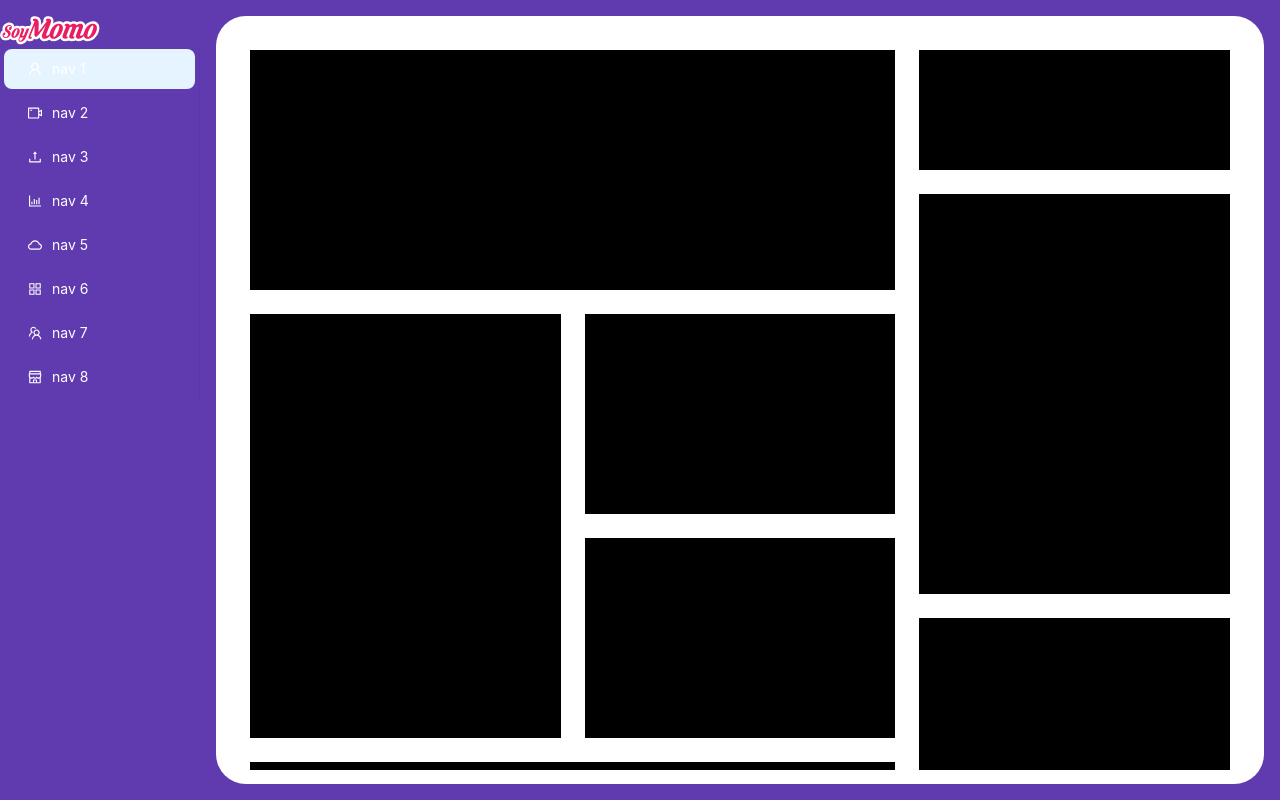
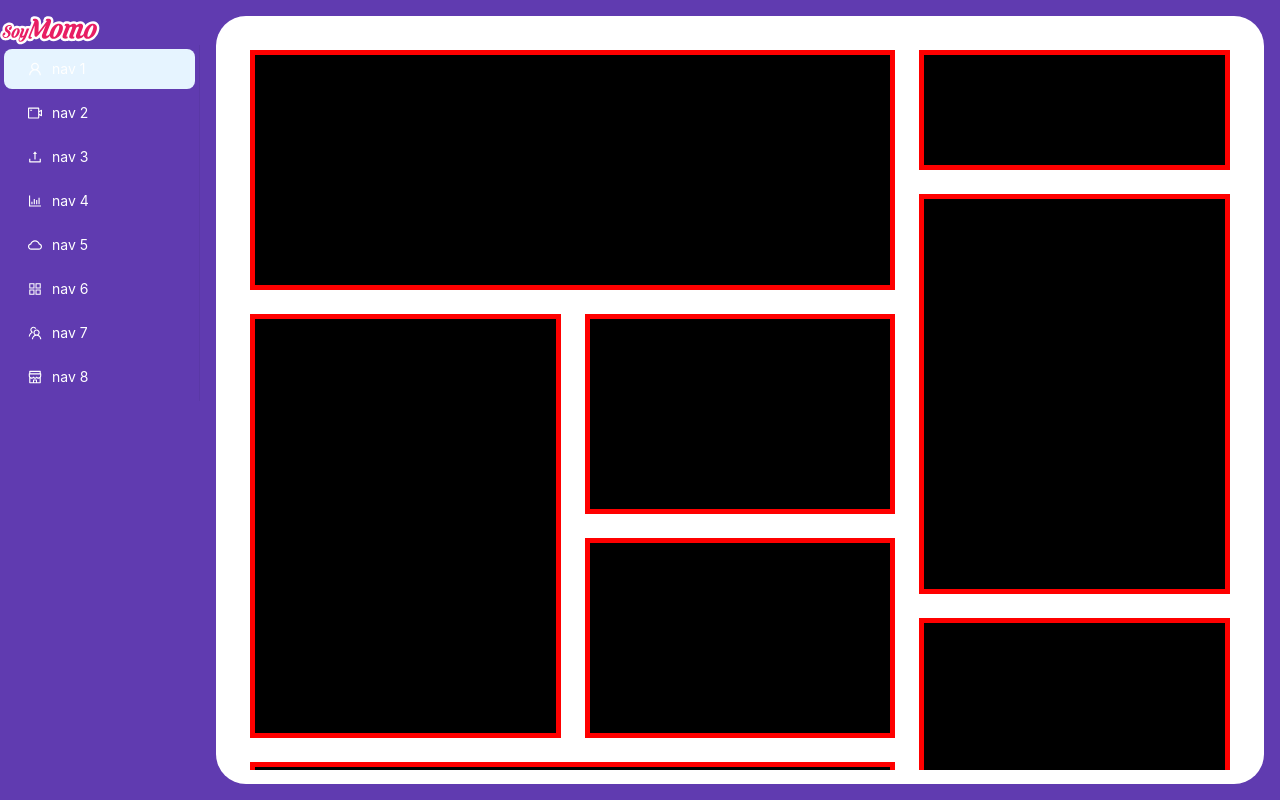
Before and after one commit to SoyMomo/soymomo-cs-platform-frontend, a Next.js app: page /dashboardtest in a window 1280 px wide. Built offline with nearby package versions, Linux system fonts and the light colour scheme.

Commit message:
feat(grid-layout): fix layouts

```diff
--- a/src/app/dashboardtest/page.tsx
+++ b/src/app/dashboardtest/page.tsx
@@ -9,7 +9,7 @@ import { VictoryBar, VictoryChart, VictoryTheme } from 'victory';
 import TableComponent from '../../components/tables/table'
 
 const DemoBox: React.FC<{ children: React.ReactNode; value: number }> = (props) => (
-  <p style={{border: 'black', backgroundColor: 'black', height: props.value}}>{props.children}</p>
+  <p style={{borderColor: 'red', borderWidth: 5, backgroundColor: 'black', height: props.value}}>{props.children}</p>
 );
 
 const { Title } = Typography
@@ -153,6 +153,7 @@ export default function AppDir() {
   return (
     <>
       <div style={{ padding: 20 }}>
+        <Space direction="vertical" size={24} style={{ display: 'flex' }}>
           <Row gutter={[24, 32]}>
             <Col xs={24} sm={24} md={24} lg={16} xl={16}>
 
@@ -272,6 +273,7 @@ export default function AppDir() {
             </Col> */}
           </Row>
 
+          <Space direction="vertical" size={12} style={{ display: 'flex' }}>
             <Row gutter={[24, 32]}>
               <Col xs={24} sm={24} md={24} lg={12} xl={12}>
                 <TableComponent
@@ -324,7 +326,7 @@ export default function AppDir() {
                 />
               </Col>
               </Row>
-        <Row gutter={[24, 32]}>
+            <Row>
               <TableComponent
                 columns={userColumns}
                 data={users}
@@ -336,7 +338,7 @@ export default function AppDir() {
                 subtitle='Familiares'
               />
             </Row>
-        <Row gutter={[24, 32]}>
+            <Row>
               <TableComponent
                 columns={contactColumns}
                 data={contacts}
@@ -348,7 +350,8 @@ export default function AppDir() {
                 subtitle='Reloj'
               />
             </Row>
-
+          </Space>
+        </Space>
       </div>
     </>
   )
```
Lines whose indentation alone changed are shown as unchanged.
